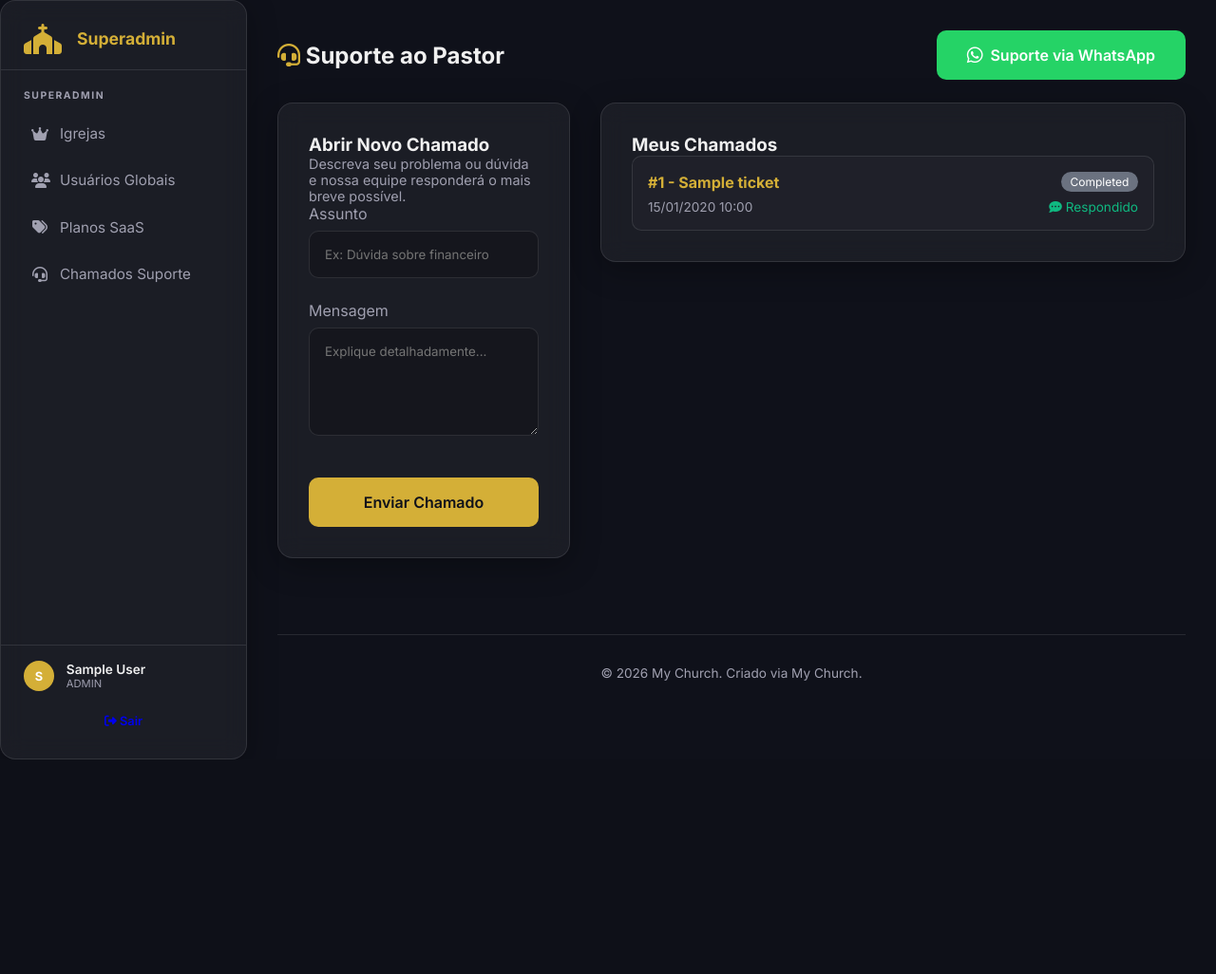
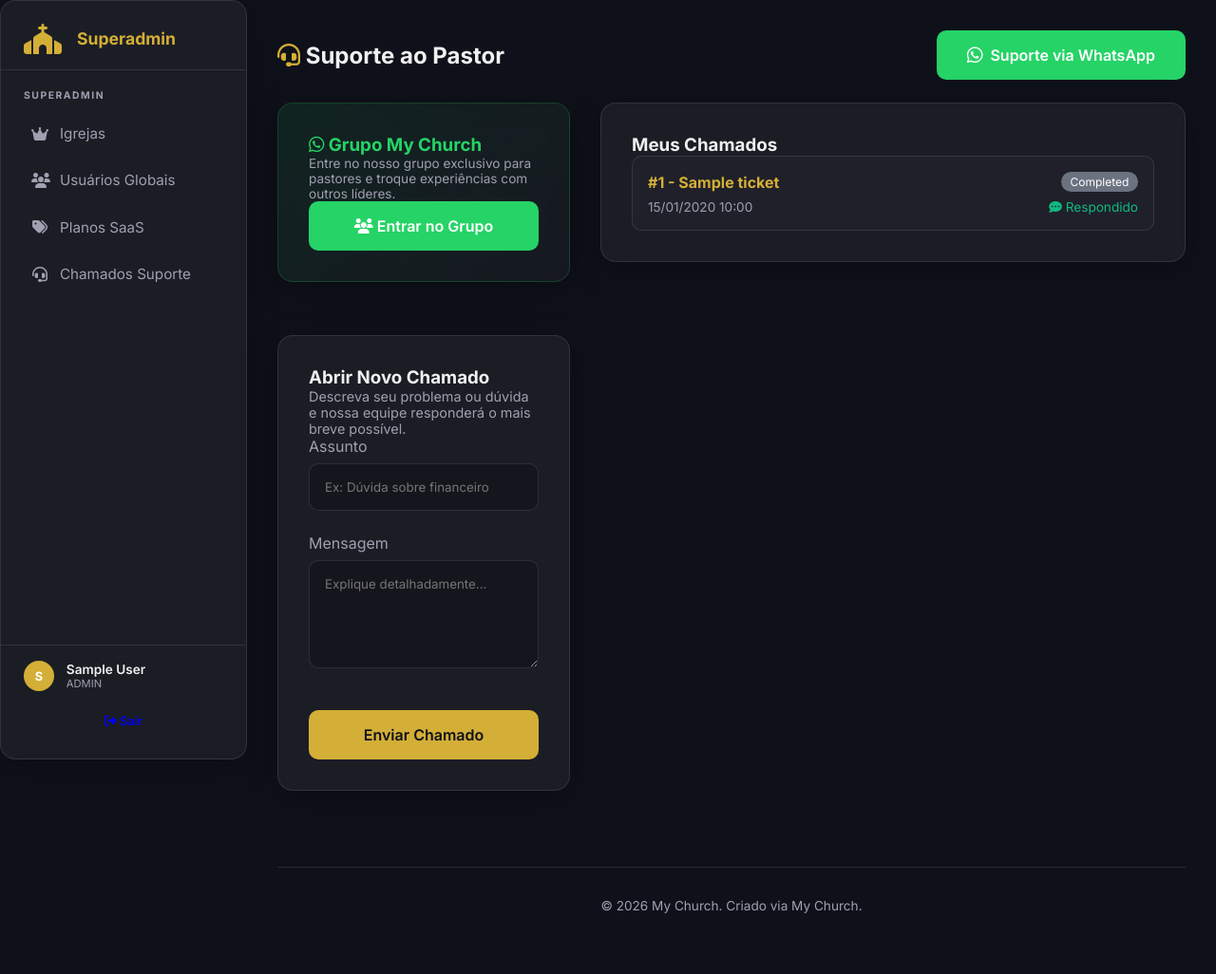
Before and after one commit to juanpmoraes/ICR2, a Flask app: template templates/support.html in a window 1280 px wide. Shown: the whole page at 95% size. Before the commit the page ends 800 px from the top, so only its background shows below. Run offline with Flask 3, Linux system fonts and the light colour scheme; the template is opened without the code that fills it: values that come from a table or form of the project are taken from there, others are empty; a user stored in the database is signed in; tables that the repository leaves empty hold one stand-in row (values such as "Sample post").

Commit message:
feat: add support ticket and admin dashboard templates

```diff
--- a/templates/admin.html
+++ b/templates/admin.html
@@ -17,7 +17,11 @@
     </div>
     <div class="card glass stat-card">
         <h3><i class="fa-solid fa-people-roof"></i> Famílias</h3>
-        <button class="btn btn-primary" style="margin-top: 1rem; display: inline-block;" onclick="alert('Em breve!')">Gerenciar</button>
+        <a href="{{ url_for('families') }}" class="btn btn-primary" style="margin-top: 1rem; display: inline-block;">Gerenciar</a>
+    </div>
+    <div class="card glass stat-card" style="border-color:#25d366;">
+        <h3 style="color:#25d366;"><i class="fa-brands fa-whatsapp"></i> Grupo My Church</h3>
+        <a href="#" target="_blank" class="btn" style="background:#25d366; color:white; margin-top: 1rem; display: inline-block;">Entrar no Grupo</a>
     </div>
 </div>
 {% endblock %}
--- a/templates/support.html
+++ b/templates/support.html
@@ -9,7 +9,15 @@
 
 <div style="display:grid; grid-template-columns: 1fr 2fr; gap:2rem;">
     <!-- Novo Chamado -->
-    <div>
+    <div style="display:flex; flex-direction:column; gap:1.5rem;">
+        <div class="card glass" style="background: linear-gradient(135deg, rgba(37, 211, 102, 0.1), rgba(255, 255, 255, 0.03)); border: 1px solid rgba(37, 211, 102, 0.2);">
+            <h3 style="margin-top:0; color:#25d366;"><i class="fa-brands fa-whatsapp"></i> Grupo My Church</h3>
+            <p style="color:var(--text-muted); font-size:0.85rem;">Entre no nosso grupo exclusivo para pastores e troque experiências com outros líderes.</p>
+            <a href="#" target="_blank" class="btn" style="background:#25d366; color:white; width:100%; text-decoration:none; text-align:center; font-weight:600;">
+                <i class="fa-solid fa-users"></i> Entrar no Grupo
+            </a>
+        </div>
+
         <div class="card glass">
             <h3 style="margin-top:0;">Abrir Novo Chamado</h3>
             <p style="color:var(--text-muted); font-size:0.9rem;">Descreva seu problema ou dúvida e nossa equipe responderá o mais breve possível.</p>
```
